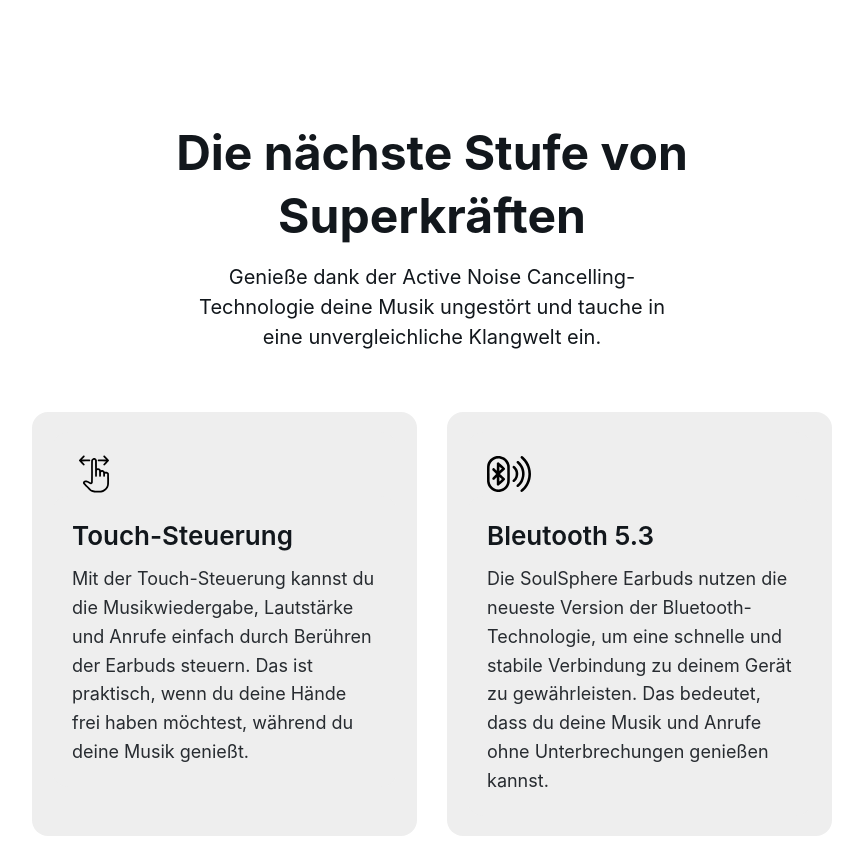
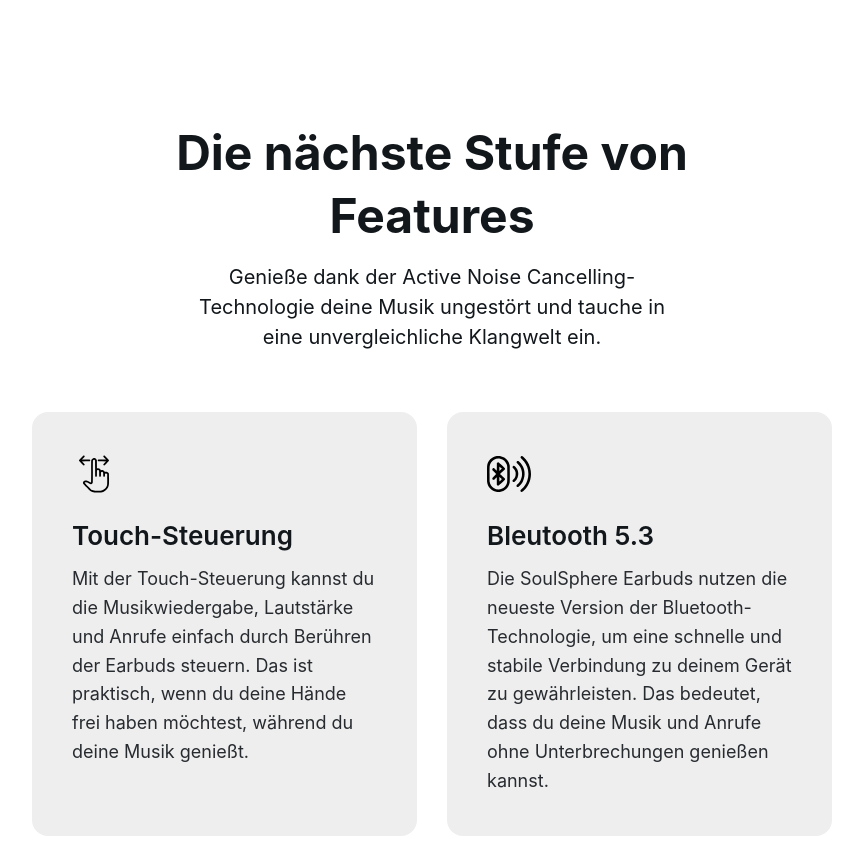
Before and after one commit to Icky17/soulsphereaudio.tech, a plain HTML site: page index.html in a window 1280 px wide. Shown: the part 2300-3163 px from the top of the page, without its empty margins (208-1071 px from the left). Drawn offline with Linux system fonts and the light colour scheme.

Commit message:
Little Commit

```diff
--- a/index.html
+++ b/index.html
@@ -79,7 +79,7 @@
 
 
       <div class="hero sub-hero">
-        <h3>Die nächste Stufe von Superkräften</h3>
+        <h3>Die nächste Stufe von Features</h3>
         <p>Genieße dank der Active Noise Cancelling-Technologie deine Musik ungestört und tauche in eine unvergleichliche Klangwelt ein.</p>
       </div>
 
```
